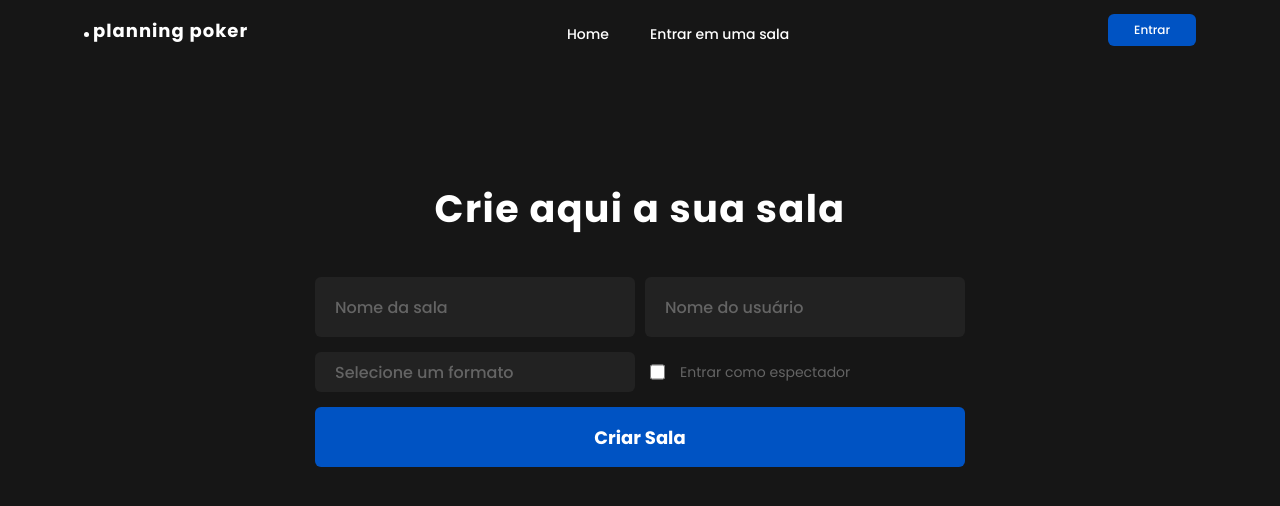
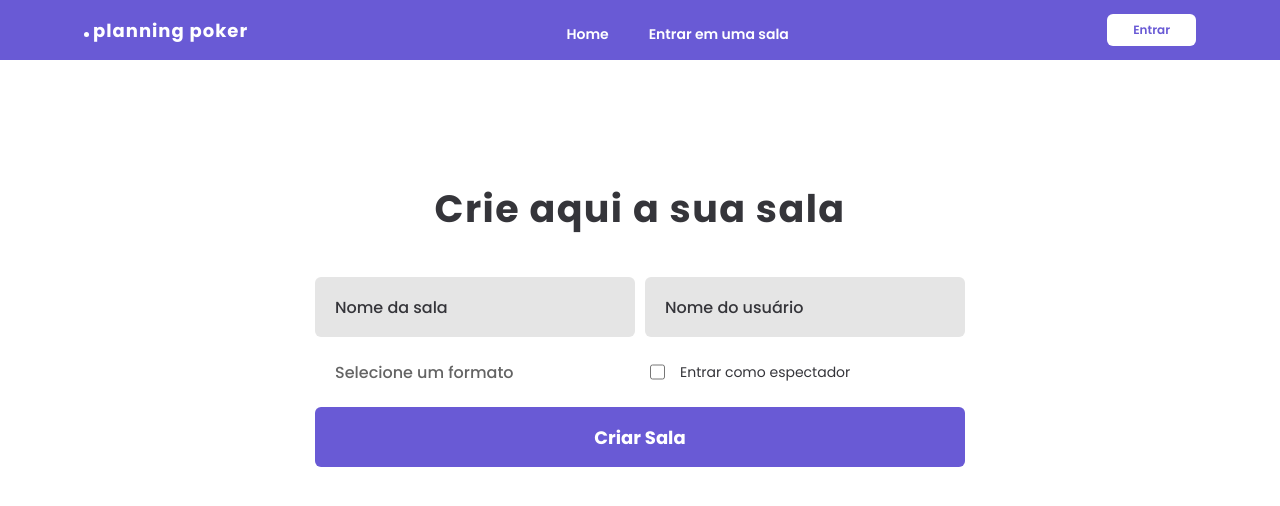
Before and after one commit to kelvinlima18/planning-poker, a React (Create React App) app: page / in a window 1280 px wide. Shown: the top 506 px of the page. Built offline with nearby package versions, Linux system fonts and the light colour scheme.

Commit message:
reorganizaçao e aplicaçao do do layout

```diff
--- a/src/components/Header/styles.ts
+++ b/src/components/Header/styles.ts
@@ -3,6 +3,7 @@ import styled from 'styled-components';
 export const Container = styled.header`
   max-width: 100vw;
   height: 60px;
+  background-color: #695AD5;
 
   section {
     max-width: 1152px;
@@ -42,7 +43,7 @@ export const Container = styled.header`
 
       a {
         color: #ffffff;
-        font-weight: 500;
+        font-weight: 600;
         font-size: 14px;
         text-decoration: none;
         transition: filter 0.4s;
@@ -54,17 +55,17 @@ export const Container = styled.header`
     }
 
     button {
-      background-color: var(--color);
+      background-color: #ffffff;
       padding: 7px 26px;
       border: 0;
       border-radius: 6px;
-      color: #ffffff;
+      color: #695AD5;
       font-size: 12px;
-      font-weight: 500;
+      font-weight: 600;
       transition: filter 0.4s;
 
       &:hover {
-        filter: brightness(0.9);
+        filter: brightness(0.95);
       }
     }
   }
--- /dev/null
+++ b/src/components/PokerActions/index.tsx
@@ -0,0 +1,104 @@
+import React, { useState } from 'react';
+import { resetGame, updateGameStatus, updateShowCards, updateUserCard } from '../../repository/firebase';
+
+import { RoomData, UserData } from '../../types/user';
+
+import { Container } from './styles';
+
+interface PokerActionsProps {
+  users: UserData[];
+  loggedUser: UserData | undefined;
+  room: RoomData;
+}
+
+const PokerActions: React.FC<PokerActionsProps> = ({ room, users, loggedUser }) => {
+  const { id: roomId, gameStarted, showCards } = room;
+
+  const [cards, setCards] = useState([
+    { card: '?', selected: false },
+    { card: '½', selected: false },
+    { card: '1', selected: false },
+    { card: '2', selected: false },
+    { card: '3', selected: false },
+    { card: '5', selected: false },
+    { card: '8', selected: false },
+    { card: '13', selected: false },
+    { card: '20', selected: false },
+    { card: '40', selected: false },
+    { card: '100', selected: false },
+  ])
+
+  const selectCard = (card: string) => {
+    setCards(prev => prev.map(c => {
+        if (c.card === card) {
+          c.selected = true;
+        } else {
+          c.selected = false;
+        };
+
+        return c;
+      })
+    );
+
+    const selectedCard = cards.find(card => card.selected);
+
+    updateUserCard(room.id, loggedUser!.id, selectedCard?.card!);
+  }
+
+  return (
+    <Container className="poker-actions">
+      <main>
+        {loggedUser?.usertype === 'host' && (
+          <section className="host-actions">
+            {!gameStarted && (
+              <button
+                type="button"
+                className="start-voting"
+                onClick={() => updateGameStatus(roomId, true)}
+              >
+                Iniciar Votação
+              </button>
+            )}
+            {(users.some(item => item.card !== '') && !showCards && gameStarted) && (
+              <button
+                type="button"
+                className="show-cards"
+                onClick={() => updateShowCards(roomId, true)}
+              >
+                Revelar votos
+              </button>
+            )}
+            {(showCards) && (
+              <button
+                type="button"
+                className="new-vote"
+                onClick={() => {
+                  resetGame(roomId);
+                  updateShowCards(roomId, false);
+              }}>
+                Nova Votação
+              </button>
+            )}
+          </section>
+        )}
+
+        {loggedUser?.usertype === 'player' && (
+          <section className="cards-game">
+            {gameStarted && cards.map(item => (
+              <button
+                key={item.card}
+                type="button"
+                className={`card ${item.selected ? 'card-selected' : ''}`}
+                onClick={() => selectCard(item.card)}
+              >
+                {item.card}
+              </button>
+            ))}
+          </section>
+        )}
+      </main>
+    </Container>
+  );
+}
+
+export default PokerActions;
--- /dev/null
+++ b/src/components/PokerActions/styles.ts
@@ -0,0 +1,58 @@
+import styled from 'styled-components';
+
+export const Container = styled.div`
+  background-color: #e5e5e5;
+  padding: 20px;
+  border-radius: 10px;
+
+  main {
+    display: flex;
+    width: 100%;
+
+    .host-actions {
+      display: flex;
+      flex-direction: column;
+      width: 100%;
+
+      button {
+        width: 140px;
+        height: 34px;
+        border: 0;
+        font-weight: 500;
+        border-radius: 6px;
+        background-color: #695AD5;
+        color: #ffffff;
+        margin: auto auto 0;
+        transition: filter 0.4s;
+
+        &:hover {
+          filter: brightness(0.9);
+        }
+      }
+    }
+
+    .cards-game {
+      display: grid;
+      grid-template-columns: 1fr 1fr 1fr;
+      row-gap: 15px;
+      column-gap: 35px;
+      width: 100%;
+
+      button {
+        background-color: #ffffff;
+        border: 7px double #695AD5;
+        border-radius: 6px;
+        color: #695AD5;
+        font-size: 24px;
+        font-weight: 700;
+
+        &.card-selected {
+          background-color: #695AD5;
+          border: 7px double #ffffff;
+          color: #ffffff;
+        }
+      }
+    }
+  }
+
+`;
--- a/src/components/PokerHostTable/styles.ts
+++ /dev/null
@@ -1,5 +0,0 @@
-import styled from 'styled-components';
-
-export const Container = styled.div`
-
-`;
--- a/src/components/PokerTable/styles.ts
+++ b/src/components/PokerTable/styles.ts
@@ -1,28 +1,32 @@
 import styled from 'styled-components';
 
 export const Container = styled.div`
-  .cards-game {
+  padding: 0 20px;
+
+  section {
     display: flex;
-    margin: 10px 20px;
+    flex-direction: row;
 
-    .card {
+    .card-wrapper {
       display: flex;
+      flex-direction: column;
       align-items: center;
-      justify-content: center;
-      font-size: 28px;
-      height: 80px;
-      width: 60px;
-      border-radius: 6px;
-      border: 0;
-      background-color: #b3b3b3;
+      height: 100%;
 
-      & + button {
-        margin-left: 20px;
+      .card {
+        display: flex;
+        align-items: center;
+        justify-content: center;
+        height: 150px;
+        width: 100px;
+        border-radius: 6px;
+        background-color: #e5e5e5;
+        margin-right: 20px;
       }
-    }
 
-    .card-selected {
-      background-color: blue;
+      h5 {
+        margin-left: -20px;
+      }
     }
   }
 `;
--- a/src/elements/Select/styles.ts
+++ b/src/elements/Select/styles.ts
@@ -14,7 +14,7 @@ export const Container = styled.div`
     padding-left: 20px;
     font-size: 16px;
     font-weight: 500;
-    background-color: #222222;
+    background-color: #ffffff;
     border: 0;
     border-radius: 6px;
     color: #646464;
@@ -27,11 +27,12 @@ export const Options = styled.div<{ open: boolean }>`
   z-index: 1;
   width: 100%;
   padding: 5px;
-  background-color: #222222;
+  background-color: #ffffff;
   border-radius: 6px;
 
   button {
-    background-color: #222222;
+    width: 100%;
+    background-color: #ffffff;
     border: 0;
     padding: 5px;
     color: #646464;
--- a/src/pages/Home/styles.ts
+++ b/src/pages/Home/styles.ts
@@ -18,7 +18,7 @@ export const Container = styled.main`
 
     h2 {
       font-size: 38px;
-      color: #FFFFFF;
+      color: #35353A;
       margin: 20px 0 40px;
       letter-spacing: 1.4px;
     }
@@ -39,11 +39,11 @@ export const Container = styled.main`
           font-weight: 500;
           border-radius: 6px;
           padding-left: 20px;
-          background-color: #222222;
-          color: #646464;
+          background-color: #e5e5e5;
+          color: #35353A;
 
           &::placeholder {
-            color: #646464;
+            color: #35353A;
           }
 
           &:first-child {
@@ -64,7 +64,7 @@ export const Container = styled.main`
         }
 
         label {
-          color: #646464;
+          color: #35353A;
         }
       }
 
@@ -75,12 +75,12 @@ export const Container = styled.main`
         margin-top: 15px;
         font-size: 18px;
         font-weight: 700;
-        background-color: var(--color);
+        background-color: #695AD5;
         color: #ffffff;
-        transition: filter 0.4s;
+        transition: background-color 0.4s;
 
         &:hover {
-          filter: brightness(0.9);
+          background-color: #AEA7E8;
         }
       }
     }
--- a/src/pages/Room/index.tsx
+++ b/src/pages/Room/index.tsx
@@ -1,5 +1,6 @@
 import React, { useEffect, useState } from 'react';
 import { useParams } from 'react-router';
+import PokerActions from '../../components/PokerActions';
 import { PokerTable } from '../../components/PokerTable';
 import { getRoom, getPlayers } from '../../repository/firebase';
 import { RoomData, UserData } from '../../types/user';
@@ -7,9 +8,11 @@ import { RoomData, UserData } from '../../types/user';
 import { Container } from './styles';
 
 export const Room: React.FC = () => {
-
   const { id } = useParams<{ id: string }>();
   const url = `${window.location.origin}/invite/${id}`;
+
+  const userStorage = sessionStorage.getItem('user-planning-poker');
+  const loggedUser: UserData | undefined = userStorage ? JSON.parse(userStorage) : undefined;
 
   const [room, setRoom] = useState<RoomData>({} as RoomData);
   const [users, setUsers] = useState<UserData[]>([]);
@@ -39,14 +42,14 @@ export const Room: React.FC = () => {
 
   const inviteGuest = () => {
     const urlInvite = document.createElement('input');
-    const container = document.getElementById('room-container');
+    const container = document.getElementById('header-wrapper');
 
     const inputAlreadyExists = container!.getElementsByClassName('input-url');
 
     if (inputAlreadyExists.length > 0) return;
 
     container!.appendChild(urlInvite);
-    urlInvite.className = 'input-url';
+    urlInvite.className = 'invite-link';
     urlInvite.value = url;
     urlInvite.select();
     document.execCommand('copy');
@@ -56,18 +59,21 @@ export const Room: React.FC = () => {
 
 
   return (
-    <Container id="room-container">
-      <button type="button" onClick={inviteGuest}>Convidar participante</button>
+    <Container>
+      <header id="header-wrapper">
+        <button type="button" onClick={inviteGuest}>Convidar</button>
+        <h1>Sala: {room.roomname}</h1>
+      </header>
 
       <section>
-        <h1>Room name: {room.roomname}</h1>
-        {users.map(user => (
-          <ul key={user.id}>
-            <li>{user.username} - {user.usertype} - {room.showCards && `Card: ${user.card}`}</li>
-          </ul>
-        ))}
-
-        <PokerTable users={users} room={room} />
+        {loggedUser === undefined ? (
+          <h2>Você não tem acesso a essa sala</h2>
+        ) : (
+          <>
+            <PokerActions loggedUser={loggedUser} users={users} room={room} />
+            <PokerTable users={users} room={room} />
+          </>
+        )}
       </section>
     </Container>
   );
--- a/src/pages/Room/styles.ts
+++ b/src/pages/Room/styles.ts
@@ -1,5 +1,57 @@
 import styled from 'styled-components';
 
 export const Container = styled.div`
+  max-width: 1152px;
+  display: flex;
+  flex-direction: column;
+  margin: 30px auto 0;
+  height: calc(100vh - 100px);
 
+  header {
+    display: flex;
+    align-items: center;
+    flex-direction: row-reverse;
+    width: 100%;
+
+    button {
+      margin-left: 30px;
+      height: 36px;
+      width: 120px;
+      border-radius: 6px;
+      border: 0;
+      background-color: #FEC339;
+      font-weight: 500;
+      color: #35353A;
+    }
+
+    input {
+      width: 400px;
+      height: 36px;
+      padding: 0 10px;
+      border: 1px solid buttonface;
+      border-radius: 6px;
+    }
+
+    h1 {
+      margin-right: auto;
+      font-size: 26px;
+    }
+  }
+
+  > section {
+    display: flex;
+    margin: 20px auto;
+    width: 100%;
+    height: 100%;
+
+    .poker-actions {
+      display: flex;
+      width: 30%;
+    }
+
+    .poker-table {
+      display: flex;
+      width: 70%;
+    }
+  }
 `;
--- a/src/styles/GlobalStyle.ts
+++ b/src/styles/GlobalStyle.ts
@@ -9,13 +9,7 @@ export const GlobalStyle = createGlobalStyle`
   }
 
   :root {
-    --background: #161616;
-    --background-secondary: #44475a;
-    /* --color: #1766AC; */
-    --color: #0053C3;
-    /* --color: #49BA4C; */
-    /* --color: #f9454b; */
-    /* --color: #C13D5D; */
+    --background: #ffffff;
   }
 
   body {
```
Also changed, not shown: src/components/PokerHostTable/index.tsx (deleted, +0 -13 lines), src/components/PokerTable/index.tsx (+14 -81 lines).
